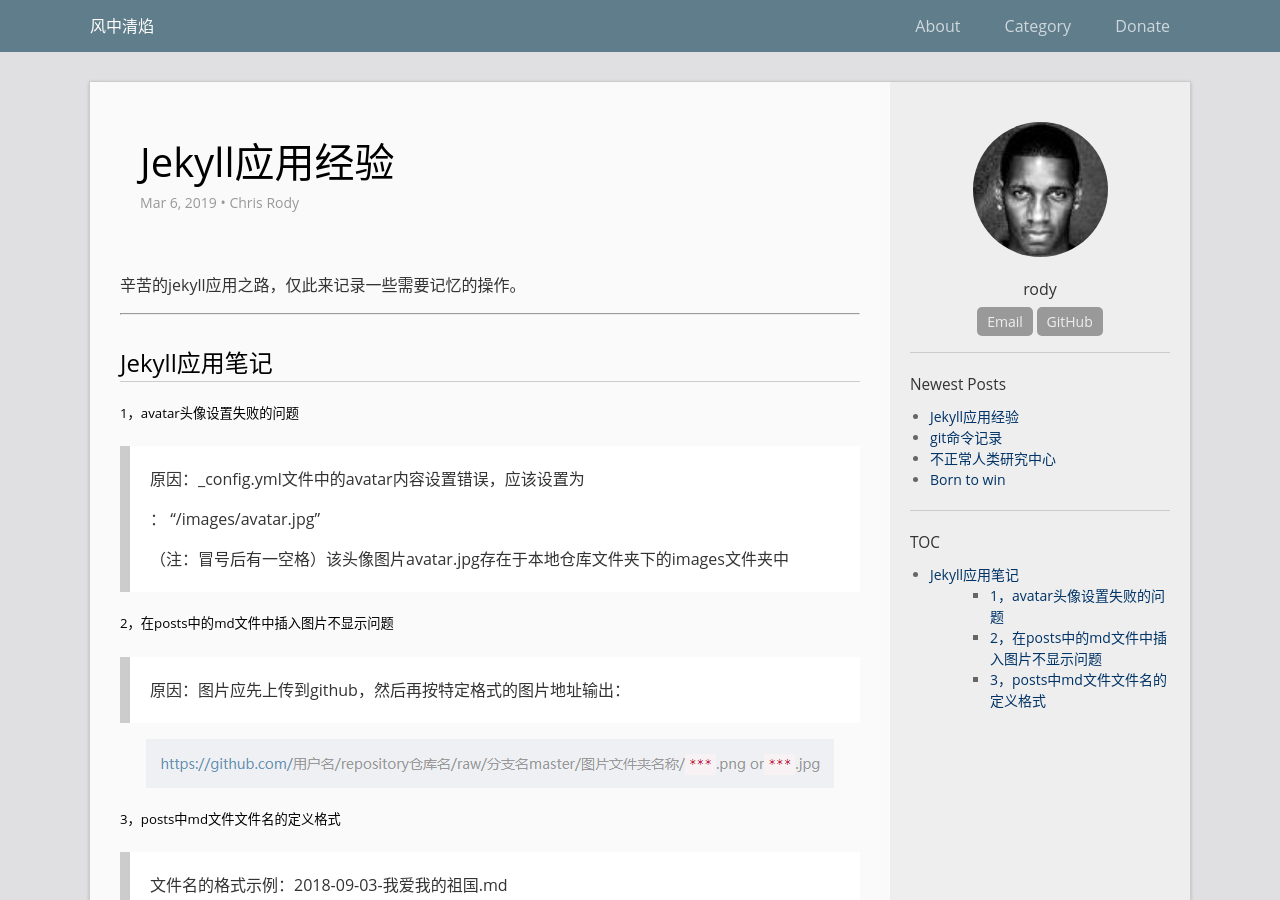
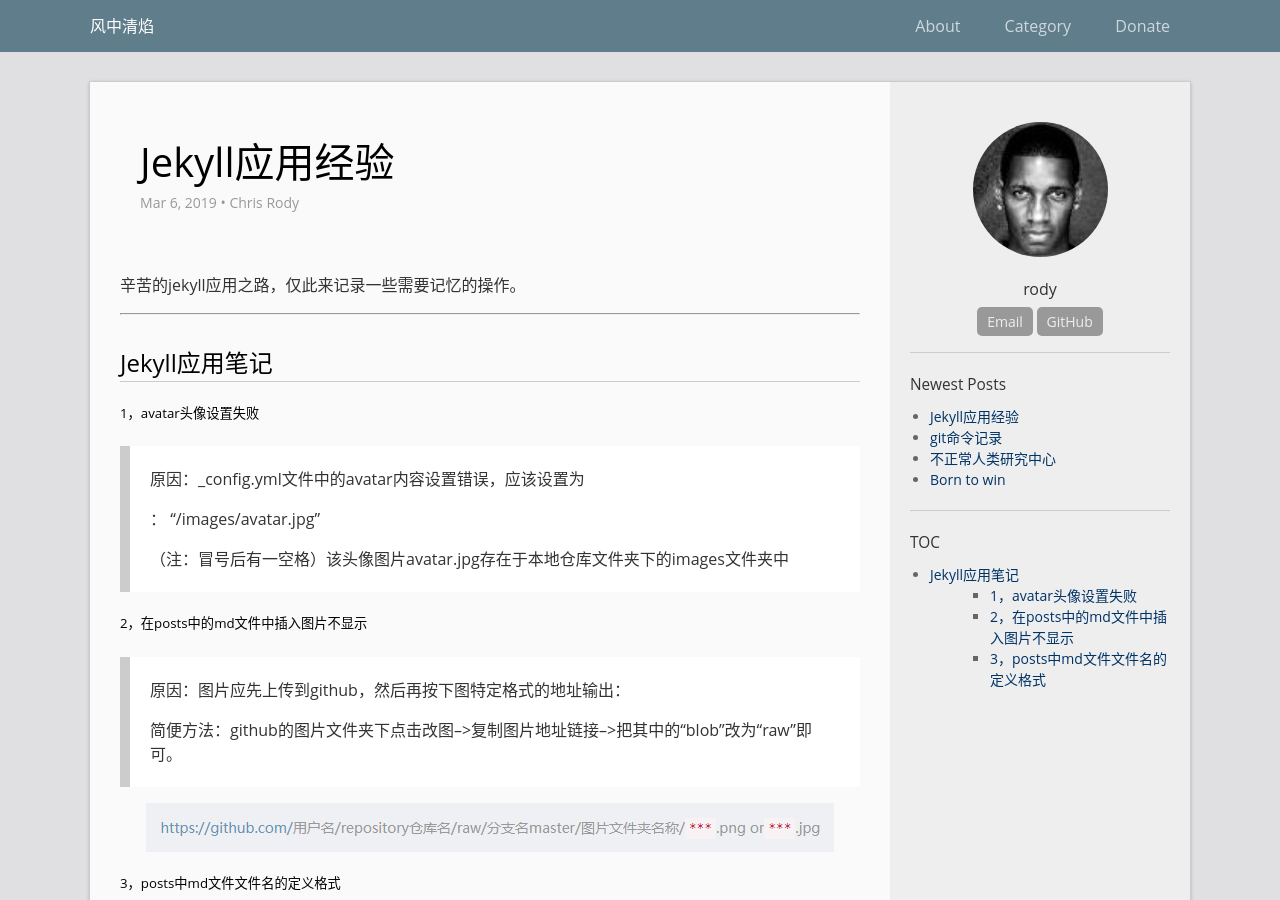
Before and after one commit to rodyyyy/rodyyyy.github.io, a Jekyll site: the page built from _posts/2019-03-06-jekyll应用经验.md, in a window 1280 px wide and 900 px high. Built offline with Jekyll 4.4.1, drawn with Linux system fonts in a browser that asks for light colours.

Commit message:
md contextt changedd

```diff
--- a/_posts/2019-03-06-jekyll应用经验.md
+++ b/_posts/2019-03-06-jekyll应用经验.md
@@ -10,7 +10,7 @@
 
 ##  Jekyll应用笔记
 
-##### 1，avatar头像设置失败的问题
+##### 1，avatar头像设置失败
 
 > 原因：_config.yml文件中的avatar内容设置错误，应该设置为
 >
@@ -18,12 +18,13 @@
 >
 > （注：冒号后有一空格）该头像图片avatar.jpg存在于本地仓库文件夹下的images文件夹中
 
-##### 2，在posts中的md文件中插入图片不显示问题
+##### 2，在posts中的md文件中插入图片不显示
 
->原因：图片应先上传到github，然后再按特定格式的图片地址输出：
+>原因：图片应先上传到github，然后再按下图特定格式的地址输出：
 >
+>简便方法：github的图片文件夹下点击改图-->复制图片地址链接-->把其中的“blob”改为“raw”即可。
 
-![地址格式](https://github.com/rodyyyy/rodyyyy.github.io/blob/master/images/2.png)
+![地址格式](https://github.com/rodyyyy/rodyyyy.github.io/raw/master/images/图片地址格式.png)
 
 ##### 3，posts中md文件文件名的定义格式
 
@@ -31,4 +32,6 @@
 >
 >博客中的文章排布效果会依据时间的顺序进行排列，具体范例如下：
 
-![md文件名格式](https://github.com/rodyyyy/rodyyyy.github.io/blob/master/images/文件名.png)
+![md文件名格式](https://github.com/rodyyyy/rodyyyy.github.io/raw/master/images/文件名.png)
+
+![md文件名格式](https://github.com/rodyyyy/rodyyyy.github.io/raw/master/images/博客列表名.png)
```
Also changed, not shown: _posts/2019-02-01-不正常人类研究中心.md (renamed from _posts/2016-02-01-不正常人类研究中心.md), images/博客列表名.png (added), images/图片地址格式.png (renamed from images/2.png).
